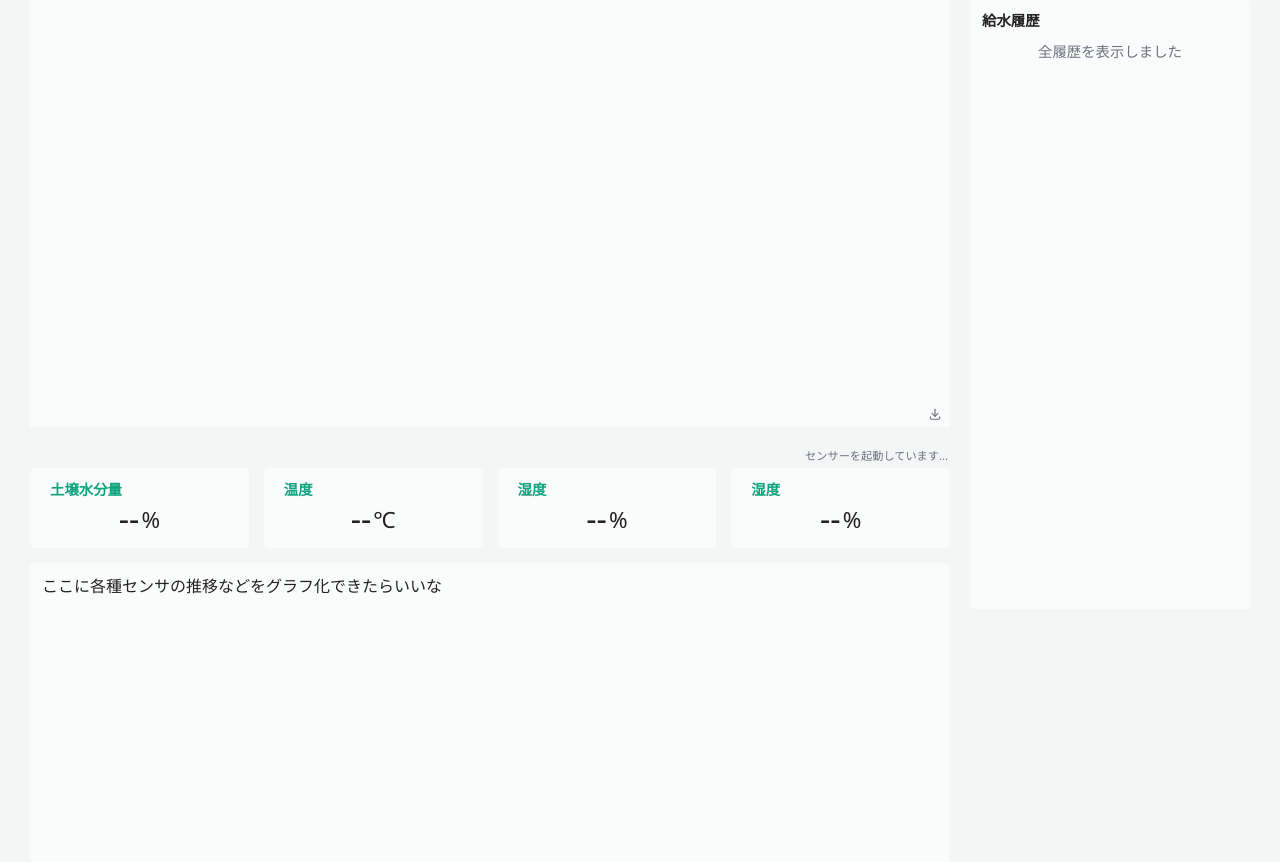
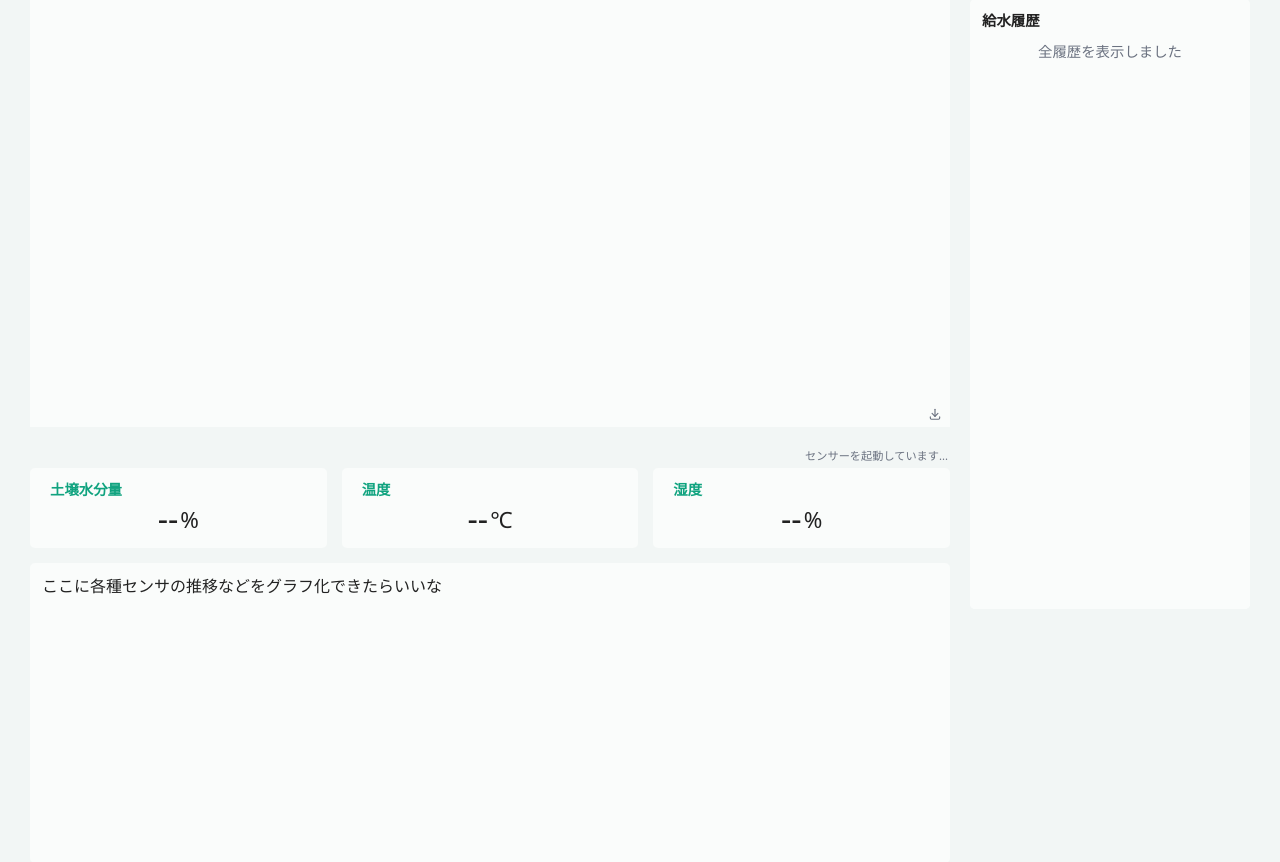
Before and after one commit to roka0430/PBL, a Flask app: page / in a window 1280 px wide. Shown: the part 171-1033 px from the top of the page. Run offline with Flask 3, Linux system fonts and the light colour scheme; the visitor is signed in with stand-in values (Sample User, id 1); data that the repository does not hold is empty; some web fonts are replaced.

Commit message:
feat: センサー表示から湿度カードを削除

```diff
--- a/templates/index.html
+++ b/templates/index.html
@@ -95,13 +95,6 @@ MizuMori
             <span class="unit">%</span>
           </span>
         </div>
-        <div class="sensor-card">
-          <span class="sensor-type">湿度</span>
-          <span class="sensor-value">
-            <span x-text="humidity ?? '--'"></span>
-            <span class="unit">%</span>
-          </span>
-        </div>
       </div>
       <div class="sensor-values__detail">
         ここに各種センサの推移などをグラフ化できたらいいな
```
